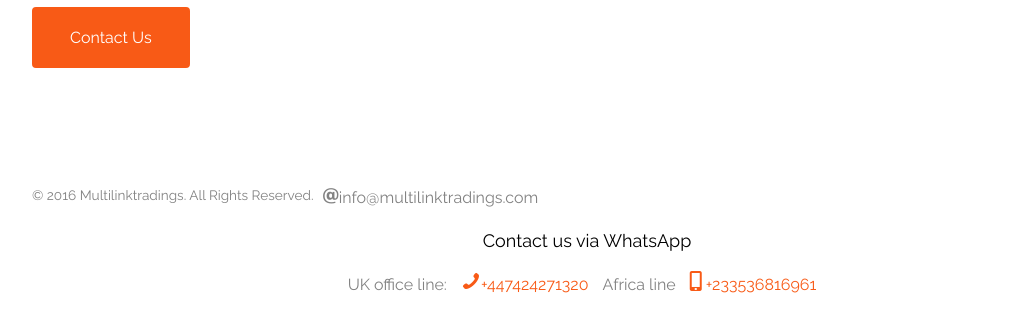
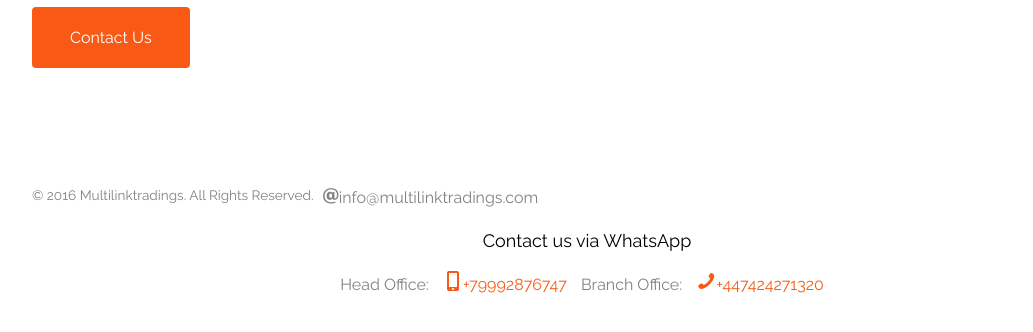
Before and after one commit to tombrowngithub/multilinktradings, a plain HTML site: page index.html in a window 1280 px wide. Shown: the part 6393-6725 px from the top of the page, without its empty margins (53-1086 px from the left). Drawn offline with Linux system fonts and the light colour scheme; files whose address does not match are found by name.

Commit message:
Update index.html
Added A new number

```diff
--- a/index.html
+++ b/index.html
@@ -462,8 +462,8 @@
                     <p class="pull-right">
                     <h4 class="text-center">Contact us via WhatsApp</h4>
                     <ul class="gtco-social-icons text-center">
-                        <li>UK office line: <a href="#"><i class="icon-phone"></i>+447424271320</a></li>
-                        <li>Africa line<a href="#"><i class="icon-mobile"></i>+233536816961</a></li>
+                         <li>Head Office: <a href="tel:+79992876747"><i class="icon-mobile"></i>+79992876747</a></li>
+                        <li>Branch Office: <a href="tel:+447424271320"><i class="icon-phone"></i>+447424271320</a></li>
 
                     </ul>
                 </div>
```
